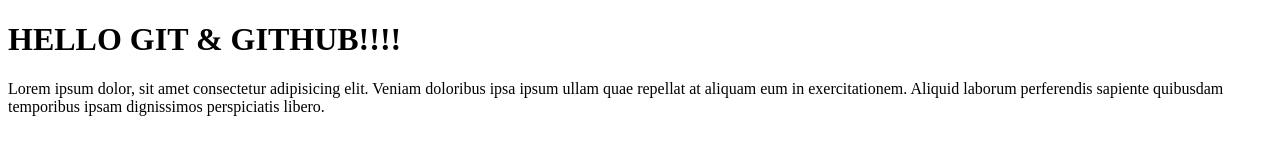
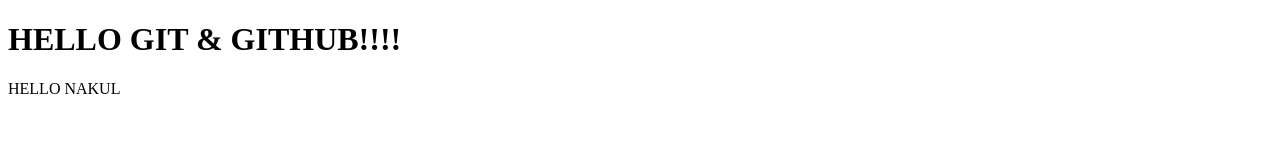
Before and after one commit to pranitrathod/Genetor-for-everyone, a plain HTML site: page index.html in a window 1280 px wide. Drawn offline with Linux system fonts and the light colour scheme.

Commit message:
I didnt liked it so I removed it please see it

```diff
--- a/index.html
+++ b/index.html
@@ -8,9 +8,6 @@
 </head>
 <body>
     <h1>HELLO GIT & GITHUB!!!!</h1>
-    <p>Lorem ipsum dolor, sit amet consectetur adipisicing elit.
-        Veniam doloribus ipsa ipsum ullam quae repellat at aliquam eum in exercitationem.
-        Aliquid laborum perferendis sapiente quibusdam temporibus
-        ipsam dignissimos perspiciatis libero.</p>
+    <p>HELLO NAKUL</p>
 </body>
 </html>
```
